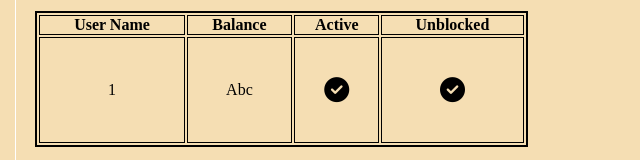
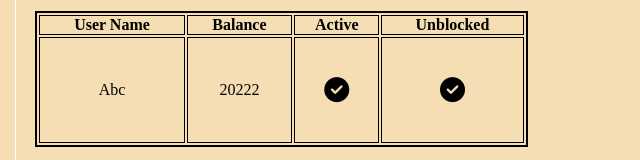
Before and after one commit to lasya2206/Bank-App, a plain HTML site: page Deposit/index.html in a window 1280 px wide. Shown: the part 189-349 px from the top of the page, 241-881 px from the left. Drawn offline with Linux system fonts and the light colour scheme.

Commit message:
Project: Update

```diff
--- a/Deposit/index.html
+++ b/Deposit/index.html
@@ -36,8 +36,8 @@
             </thead>
             <tbody>
                 <tr>
-                    <td>1</td>
                     <td>Abc</td>
+                    <td>20222</td>
                     <td><i class="fa-solid fa-circle-check"></i></td>
                     <td><i class="fa-solid fa-circle-check"></i></td>
                 </tr>
```
